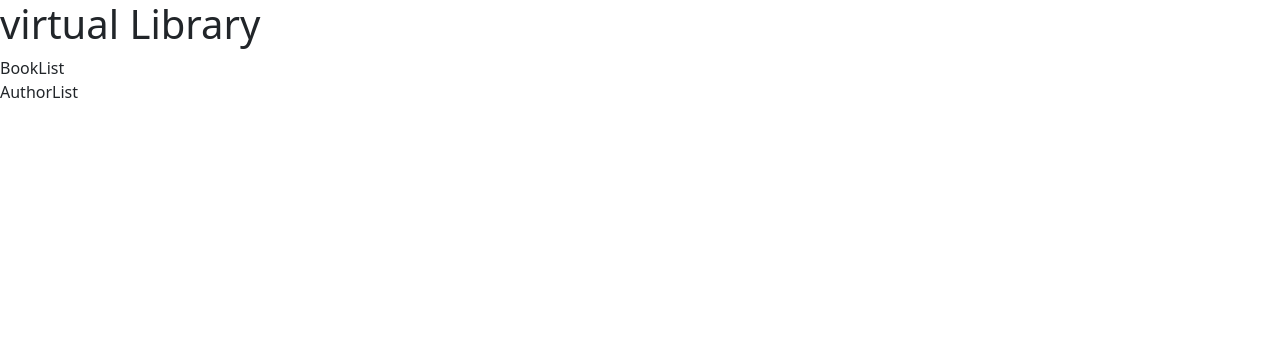
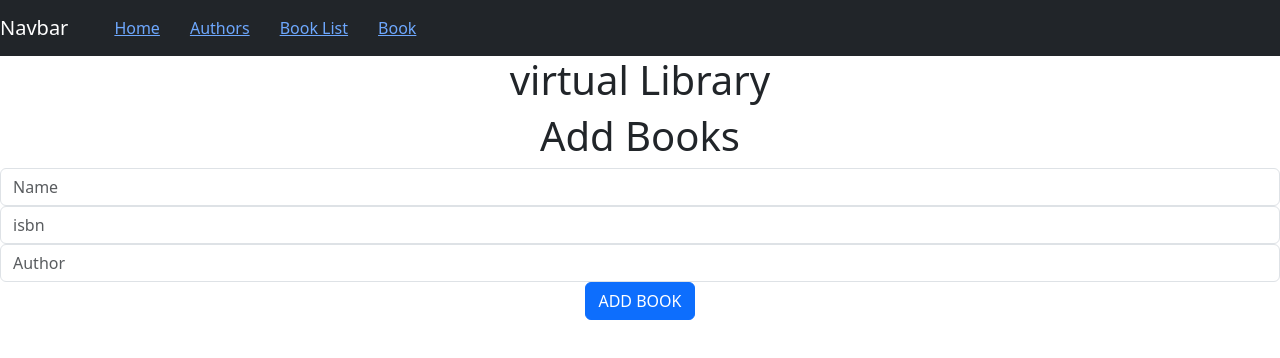
Before and after one commit to mwihoti/Virtual-Library, a React (Create React App) app in the folder virtual-lib_dashboard/: page /books in a window 1280 px wide. Shown: the top 358 px of the page. Built offline with nearby package versions, Linux system fonts and the light colour scheme.

Commit message:
Creating booklist, BookAdd, Authorlist components

```diff
--- a/virtual-lib_dashboard/package.json
+++ b/virtual-lib_dashboard/package.json
@@ -21,7 +21,7 @@
     "test": "react-scripts test",
     "eject": "react-scripts eject"
   },
-  "proxy": "http://localhost:800",
+
   "eslintConfig": {
     "extends": [
       "react-app",
--- a/virtual-lib_dashboard/src/App.css
+++ b/virtual-lib_dashboard/src/App.css
@@ -7,10 +7,20 @@
   pointer-events: none;
 }
 
+.navbar_wrapper a{
+  padding-left: 30px;
+}
+
 @media (prefers-reduced-motion: no-preference) {
   .App-logo {
     animation: App-logo-spin infinite 20s linear;
   }
+}
+.update {
+  background-color: #a90b0b;
+  color: #fff;
+  border-radius: 5px;
+  cursor: pointer;
 }
 
 .App-header {
--- a/virtual-lib_dashboard/src/App.js
+++ b/virtual-lib_dashboard/src/App.js
@@ -2,14 +2,26 @@ import logo from './logo.svg';
 import './App.css';
 import AuthorList from './AuthorList';
 import BookList from './BookList';
+import Header from './header';
+import BookAdd from './BookAdd';
+import { BrowserRouter, Routes, Route } from 'react-router-dom';
 
 function App() {
   return (
-    <div >
+    <div className='App' >
+      <BrowserRouter>
+      <Header />
+      <h1>virtual Library</h1>
+      <Routes>
 
-     <h1>virtual Library</h1>
-     <BookList />
-     <AuthorList />
+
+     <Route path="authors" element={<AuthorList/>}/>
+     <Route path="books" element={<BookAdd />}/>
+     <Route path="booklist" element={<BookList />}/>
+
+
+     </Routes>
+     </BrowserRouter>
     </div>
   );
 }
--- a/virtual-lib_dashboard/src/AuthorList.js
+++ b/virtual-lib_dashboard/src/AuthorList.js
@@ -1,9 +1,70 @@
-import React from 'react'
+import React, {useState, useEffect} from 'react';
+import {Table} from 'react-bootstrap'
+import { Link } from 'react-router-dom';
 
 function AuthorList() {
+
+    const [author, setAuthhor] = useState([]);
+    useEffect(() => {
+        const fetchData = async () => {
+          try {
+            let response = await fetch("http://localhost:8000/api/authors");
+            let result = await response.json();
+            setBooks(result);
+          } catch (error) {
+            console.error("Error fetching data:", error);
+          }
+        };
+
+        fetchData();
+      }, []);
+      console.warn("Books", books)
+
+
   return (
-    <div>AuthorList</div>
+    <div>
+        <h1>BookList</h1>
+
+        <div>
+        <Table>
+            <tr>
+                <td>Id</td>
+                <td>name</td>
+                <td>Isbn</td>
+                <td>Author</td>
+                <td>Operations</td>
+
+            </tr>
+            {
+                books.map((item)=>
+                    <tr>
+                <td>{item.id}</td>
+                <td>{item.name}</td>
+                <td>{item.isbn}</td>
+                <td>{item.author}</td>
+
+                <td>
+                    <Link to ={"update/"+item.id}>
+                    <span  className="update">Update</span>
+                    </Link>
+
+                    </td>
+            </tr>
+
+                )
+            }
+        </Table>
+
+        </div>
+
+
+
+
+
+
+        </div>
   )
 }
 
+
 export default AuthorList
--- /dev/null
+++ b/virtual-lib_dashboard/src/BookAdd.js
@@ -0,0 +1,42 @@
+import React, { useEffect, useState } from 'react';
+
+function BookAdd() {
+    const [name, setName] = useState("");
+    const [isbn, setIsbn] = useState("");
+    const [author, setAuthor] = useState("");
+
+    async function addbook ()
+    {
+        console.warn(name, isbn, author);
+        const formData = new FormData();
+        formData.append('name', name);
+        formData.append('isbn', isbn);
+        formData.append('author', author);
+        let response = await fetch("http://localhost:8000/api/book",{
+            method: 'POST',
+            body: formData
+          });
+          alert("Data has been created");
+
+    }
+
+  return (
+    <div>
+        <div>
+        <h1>Add Books</h1>
+
+        <div>
+        <input type="text" onChange={(e) => setName(e.target.value)} className='form-control' placeholder='Name'/>
+        <input type="text" onChange={(e) => setIsbn(e.target.value)} className='form-control' placeholder='isbn'/>
+        <input type="text" onChange={(e) => setAuthor(e.target.value)} className='form-control' placeholder='Author'/>
+        </div>
+        <button className='btn btn-primary' onClick={addbook}>ADD BOOK</button>
+
+
+
+        </div>
+    </div>
+  )
+}
+
+export default BookAdd
--- a/virtual-lib_dashboard/src/BookList.js
+++ b/virtual-lib_dashboard/src/BookList.js
@@ -1,8 +1,68 @@
-import React from 'react'
+import React, {useState, useEffect} from 'react';
+import {Table} from 'react-bootstrap'
+import { Link } from 'react-router-dom';
+
 
 function BookList() {
+    const [books, setBooks] = useState([]);
+    useEffect(() => {
+        const fetchData = async () => {
+          try {
+            let response = await fetch("http://localhost:8000/api/books");
+            let result = await response.json();
+            setBooks(result);
+          } catch (error) {
+            console.error("Error fetching data:", error);
+          }
+        };
+
+        fetchData();
+      }, []);
+      console.warn("Books", books)
+
+
   return (
-    <div>BookList</div>
+    <div>
+        <h1>BookList</h1>
+
+        <div>
+        <Table>
+            <tr>
+                <td>Id</td>
+                <td>name</td>
+                <td>Isbn</td>
+                <td>Author</td>
+                <td>Operations</td>
+
+            </tr>
+            {
+                books.map((item)=>
+                    <tr>
+                <td>{item.id}</td>
+                <td>{item.name}</td>
+                <td>{item.isbn}</td>
+                <td>{item.author}</td>
+
+                <td>
+                    <Link to ={"update/"+item.id}>
+                    <span  className="update">Update</span>
+                    </Link>
+
+                    </td>
+            </tr>
+
+                )
+            }
+        </Table>
+
+        </div>
+
+
+
+
+
+
+        </div>
   )
 }
 
--- a/virtual-lib_dashboard/src/header.js
+++ b/virtual-lib_dashboard/src/header.js
@@ -1,5 +1,6 @@
 import Nav from 'react-bootstrap/Nav';
 import Navbar from 'react-bootstrap/Navbar';
+import { Link } from 'react-router-dom';
 
 function Header() {
     return (
@@ -7,10 +8,11 @@ function Header() {
         <Navbar bg="dark" data-bs-theme="dark">
 
             <Navbar.Brand href="#home">Navbar</Navbar.Brand>
-            <Nav className="me-auto">
-              <Nav.Link href="Update">Home</Nav.Link>
-              <Nav.Link href="Authors">Features</Nav.Link>
-              <Nav.Link href="Books">Pricing</Nav.Link>
+            <Nav className="me-auto navbar_wrapper">
+              <Link to="/update">Home</Link>
+              <Link to="/authors">Authors</Link>
+              <Link to="/booklist">Book List</Link>
+              <Link to="/books">Book</Link>
             </Nav>
 
         </Navbar>
```
